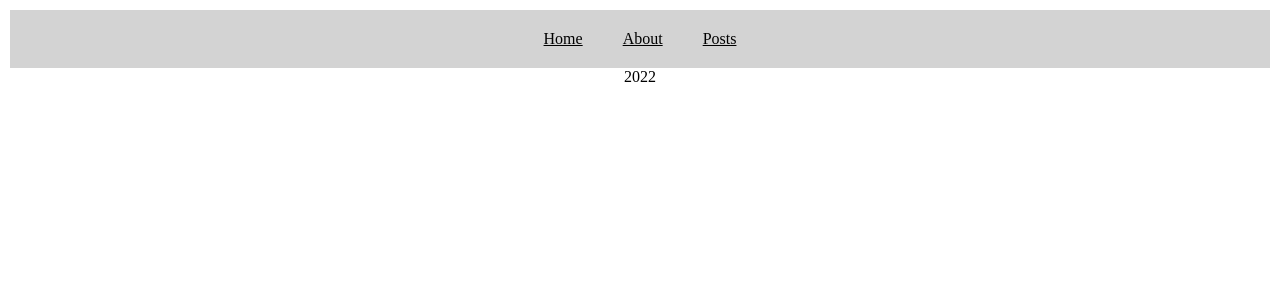
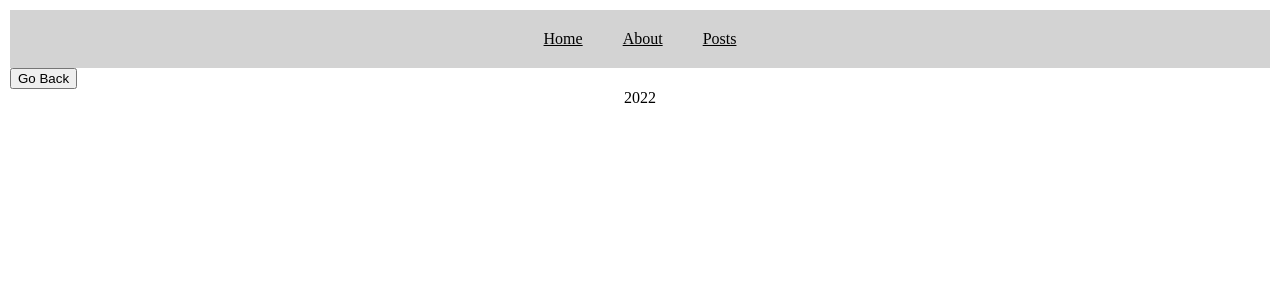
Before and after one commit to Solomii/react-routing, a React (Create React App) app: page /posts/1 in a window 1280 px wide. Shown: the top 300 px of the page. Built offline with nearby package versions, Linux system fonts and the light colour scheme; no server answers.

Commit message:
[#0] Add button('goBack') to the Singlepage

```diff
--- a/src/pages/Singlepage.jsx
+++ b/src/pages/Singlepage.jsx
@@ -1,9 +1,12 @@
-import { useParams } from "react-router-dom";
+import { useParams, useNavigate } from "react-router-dom";
 import { useState, useEffect } from "react";
 
 const Singlepage = () => {
   const { id } = useParams();
+  const navigate = useNavigate();
   const [post, setPost] = useState(null);
+
+  const goBack = () => navigate(-1)
 
   useEffect(() => {
     fetch(`https://jsonplaceholder.typicode.com/posts/${id}`)
@@ -15,9 +18,10 @@
 
   return (
     <div>
+      <button onClick={goBack}>Go Back</button>
       {post && (
         <>
-           <h1>{post.title}</h1>
+          <h1>{post.title}</h1>
           <p>{post.body}</p>
         </>
       )}
```
Also changed, not shown: src/index.css (line endings or trailing spaces).
